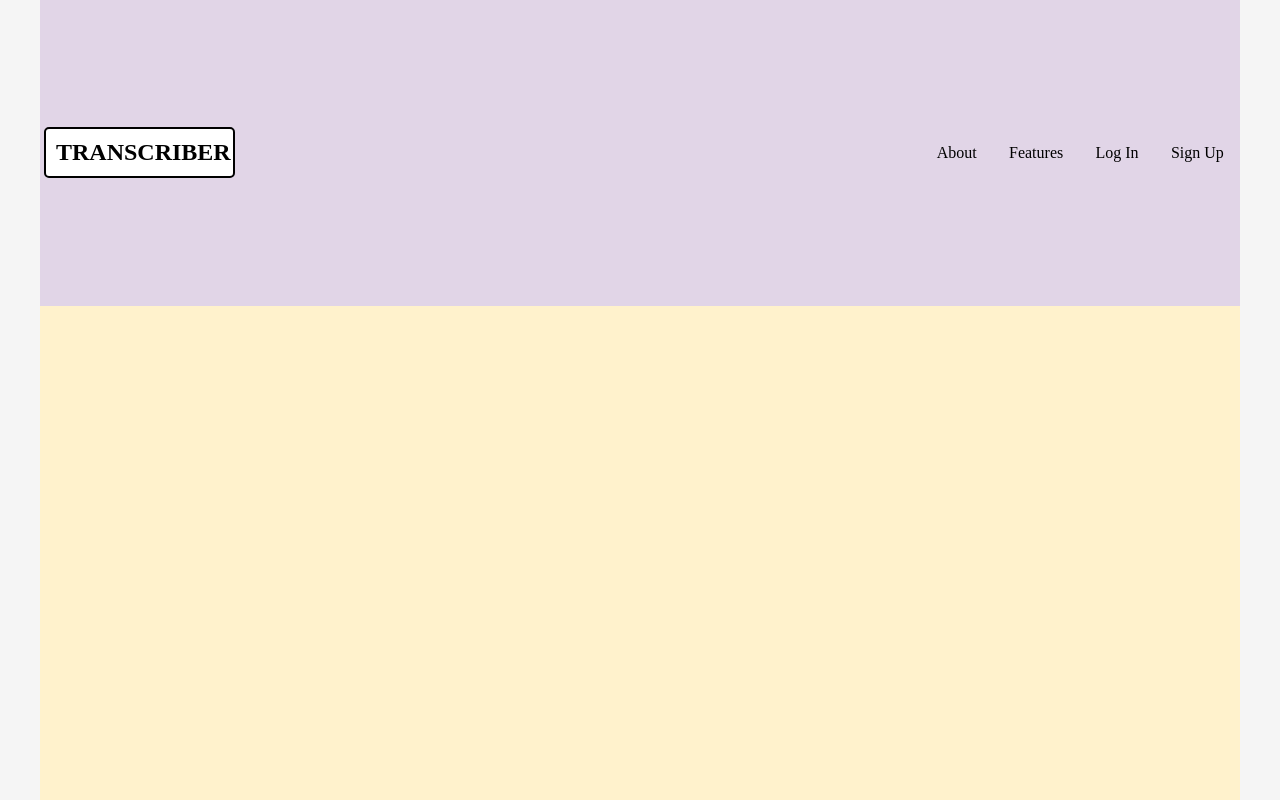
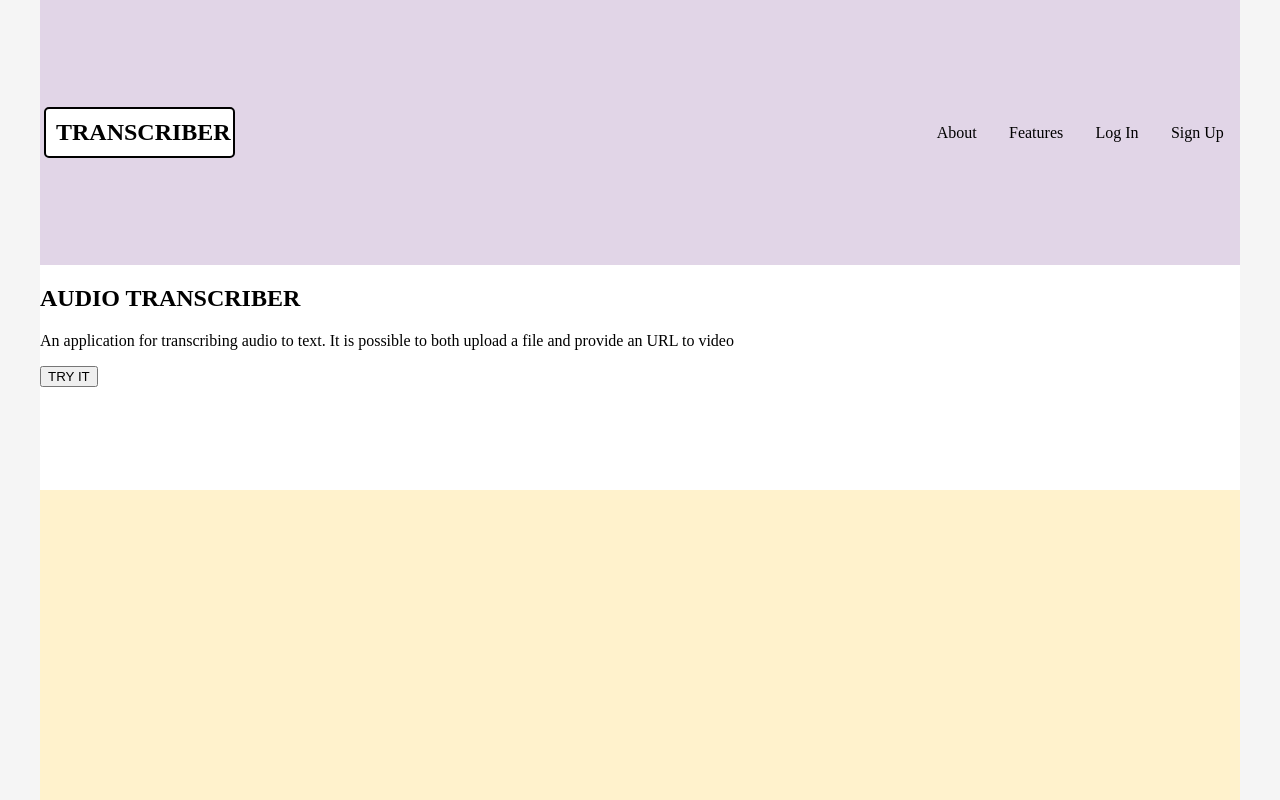
Before and after one commit to KostasEreksonas/transcriberWEB, a PHP site: page / in a window 1280 px wide. Run offline with PHP 8.4, Linux system fonts and the light colour scheme.

Commit message:
Initial commit of main section

```diff
--- a/project_files/public_html/css/layout.css
+++ b/project_files/public_html/css/layout.css
@@ -41,7 +41,21 @@ header > nav {
 
 .wrapper > main {
     grid-area: m;
+    display: grid;
+    grid-template-areas:
+        'banner'
+        'info'
+    ;
 }
+
+main > .banner {
+    grid-area: banner;
+}
+
+main > .info {
+    grid-area: info;
+}
+
 .wrapper > footer {
     grid-area: f;
 }
--- a/project_files/public_html/css/styles.css
+++ b/project_files/public_html/css/styles.css
@@ -45,3 +45,7 @@ nav li {
     padding: 10px;
     margin: 1%;
 }
+
+.banner {
+    background-color: var(--banner-color);
+}
--- a/project_files/public_html/css/variables.css
+++ b/project_files/public_html/css/variables.css
@@ -3,4 +3,5 @@
     --wrapper-color: #FFF2CC;
     --header-color: #E1D5E7;
     --font-color: #000000;
+    --banner-color: #FFFFFF;
 }
--- a/project_files/public_html/index.html
+++ b/project_files/public_html/index.html
@@ -29,7 +29,14 @@
         </section>
     </header>
     <main>
+        <section class="banner">
+            <h1>AUDIO TRANSCRIBER</h1>
+            <p>An application for transcribing audio to text. It is possible to both upload a file and provide an URL to video</p>
+            <button>TRY IT</button>
+        </section>
+        <section class="info">
 
+        </section>
     </main>
     <footer></footer>
 </div>
```
